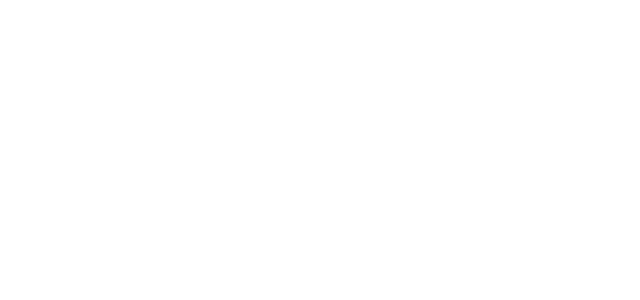
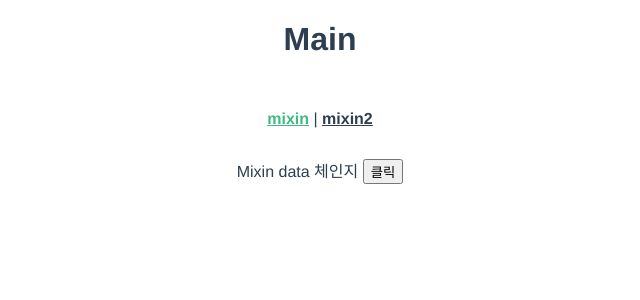
Before and after one commit to mindong2/new_vue15, a Vue app: page /mixin in a window 1280 px wide. Shown: the top 300 px of the page, without its empty margins (320-960 px from the left). Built offline with nearby package versions, Linux system fonts and the light colour scheme.

Commit message:
mixins update

```diff
--- a/src/App.vue
+++ b/src/App.vue
@@ -1,6 +1,11 @@
 <template>
   <div id="app">
-
+    <h1>Main</h1>
+    <nav>
+      <router-link to="/mixin">mixin</router-link> |
+      <router-link to="/mixin2">mixin2</router-link>
+    </nav>
+    <router-view />
   </div>
 </template>
 
@@ -11,12 +16,9 @@
   components: {
   },
   data() {
-  },
-  methods: {
-  },
-  provide() {
-  },
-  computed: {
+    return {
+
+    }
   },
 };
 </script>
--- a/src/components/MixinView.vue
+++ b/src/components/MixinView.vue
@@ -0,0 +1,35 @@
+<template>
+
+  <div id="mixins">
+    <!-- mix1에서 가져온 데이터들 -->
+    {{ rightClick }}
+    <!-- mix1.js의 onClick -->
+    <button @click="onClick">클릭</button>
+  </div>
+</template>
+
+<script>
+import mix1 from '@/mixins/mix1.js'
+export default {
+  mixins : [mix1],
+
+  data() {
+    return {
+      str2 : '기본데이터',
+    }
+  },
+  mounted(){
+    // 믹스인이 먼저 실행된다.
+    console.log('mixin2')
+  },
+  computed : {
+    rightClick(){
+      return `${this.str} 체인지`
+    }
+  }
+}
+</script>
+
+<style>
+
+</style>
--- /dev/null
+++ b/src/components/MixinView2.vue
@@ -0,0 +1,20 @@
+<template>
+  <div id="mixins2">
+    {{ this.str2 }}
+  </div>
+</template>
+
+<script>
+import mix2 from '@/mixins/mix2.js'
+export default {
+  mixins : [mix2],
+  data() {
+    return {}
+  },
+
+}
+</script>
+
+<style>
+
+</style>
--- /dev/null
+++ b/src/mixins/mix1.js
@@ -0,0 +1,25 @@
+export default {
+    data() {
+        return {
+            str:'Mixin data',
+            toggle : false,
+        }
+    },
+    create() {
+        console.log(this.data)
+    },
+    methods: {
+        onClick() {
+           if(this.toggle === false){
+                this.str = ` 체인지`
+                this.toggle = true
+           }else{
+                this.toggle = false
+                this.str = `다시체인지`
+           }
+    },
+},
+    mounted(){
+        console.log('mixin')
+    }
+}
--- /dev/null
+++ b/src/mixins/mix2.js
@@ -0,0 +1,7 @@
+export default {
+    data() {
+        return {
+            str2 :'mix2'
+        }
+    }
+}
--- a/src/router/index.js
+++ b/src/router/index.js
@@ -1,10 +1,20 @@
 import Vue from "vue";
 import VueRouter from "vue-router";
-
+import MixinView from "@/components/MixinView.vue"
+import MixinView2 from "@/components/MixinView2.vue"
 Vue.use(VueRouter);
 
 const routes = [
-
+  {
+    path: '/mixin',
+    name: 'mixin',
+    component: MixinView
+  },
+  {
+    path: '/mixin2',
+    name: 'mixin2',
+    component: MixinView2
+  }
 ];
 
 const router = new VueRouter({
```
